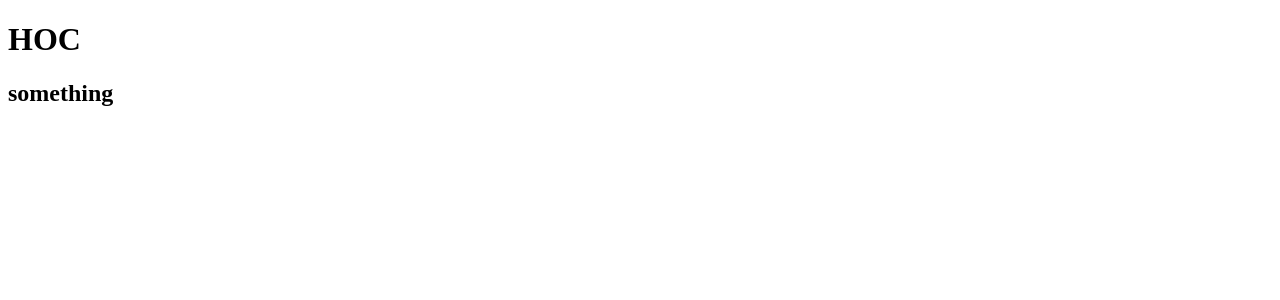
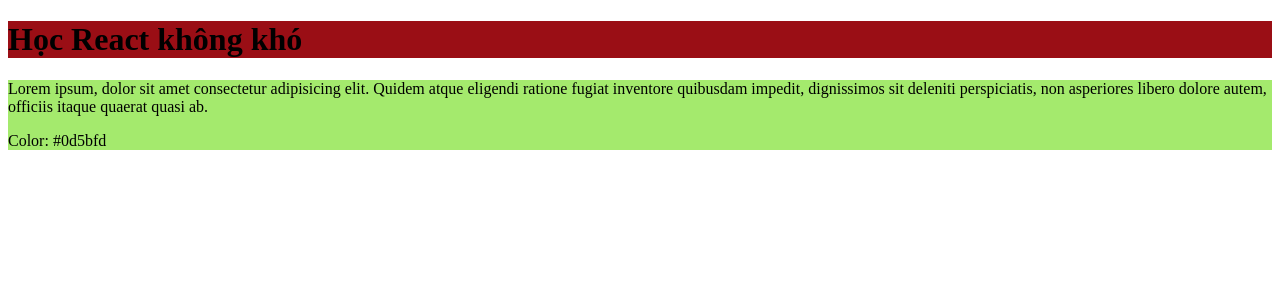
Before and after one commit to Unicode-Academy/unicode_reactjs_hoc, a React (Vite) app: page / in a window 1280 px wide. Shown: the top 300 px of the page. Built offline with nearby package versions, Linux system fonts and the light colour scheme.

Commit message:
HOC - 02

```diff
--- a/src/App.tsx
+++ b/src/App.tsx
@@ -1,13 +1,11 @@
-import { withSomething } from "./utils/withSomething";
-type Props = {
-  somethingValue: string;
-};
-const App = withSomething<Props>(({ somethingValue }: Props) => {
+import Content from "./components/Content";
+import Title from "./components/Title";
+
+export default function App() {
   return (
     <div>
-      <h1>HOC</h1>
-      <h2>{somethingValue}</h2>
+      <Title title="Học React không khó" />
+      <Content a={1} />
     </div>
   );
-});
-export default App;
+}
--- /dev/null
+++ b/src/components/Content.tsx
@@ -0,0 +1,23 @@
+import { withColor } from "../utils/withColor";
+type Props = {
+  a: number;
+  color?: string;
+};
+function Content({ color, a }: Props) {
+  console.log(a);
+
+  return (
+    <>
+      <p>
+        Lorem ipsum, dolor sit amet consectetur adipisicing elit. Quidem atque
+        eligendi ratione fugiat inventore quibusdam impedit, dignissimos sit
+        deleniti perspiciatis, non asperiores libero dolore autem, officiis
+        itaque quaerat quasi ab.
+      </p>
+      <p>Color: {color}</p>
+    </>
+  );
+}
+
+const ContentWithColor = withColor<Props>(Content);
+export default ContentWithColor;
--- /dev/null
+++ b/src/components/Title.tsx
@@ -0,0 +1,11 @@
+import { withColor } from "../utils/withColor";
+type Props = {
+  title: string;
+  color?: string;
+};
+function Title({ title }: Props) {
+  return <h1>{title}</h1>;
+}
+
+const TitleWithColor = withColor<Props>(Title);
+export default TitleWithColor;
--- /dev/null
+++ b/src/utils/withColor.tsx
@@ -0,0 +1,17 @@
+import React from "react";
+
+export const withColor = <T,>(WrapComponent: React.ElementType) => {
+  const getColor = () => {
+    return (
+      "#" + (((1 << 24) * Math.random()) | 0).toString(16).padStart(6, "0")
+    );
+  };
+
+  return (props: T) => {
+    return (
+      <div style={{ background: getColor() }}>
+        <WrapComponent {...props} color={getColor()} />
+      </div>
+    );
+  };
+};
```
Also changed, not shown: src/App01.tsx (added, +13 -0 lines).
